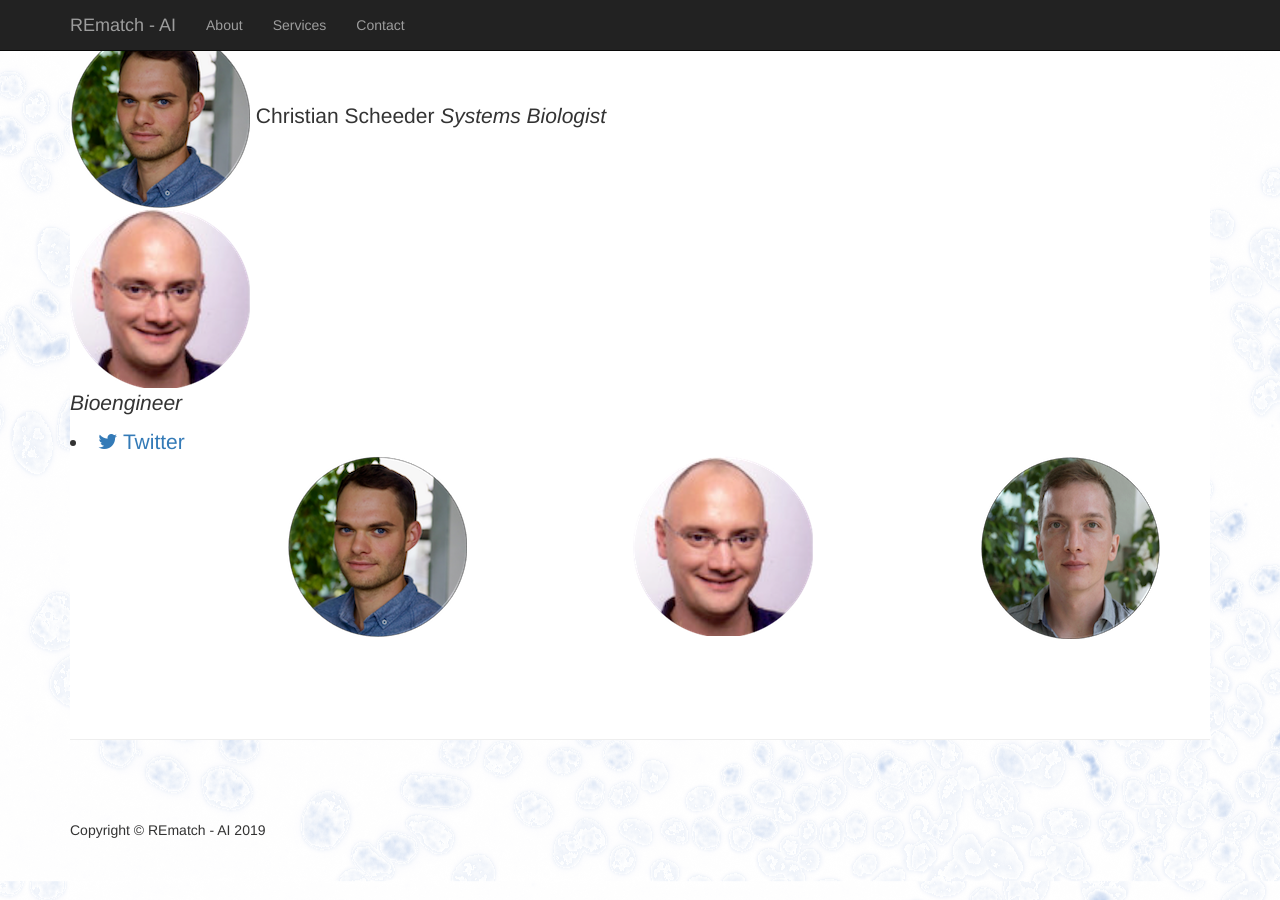
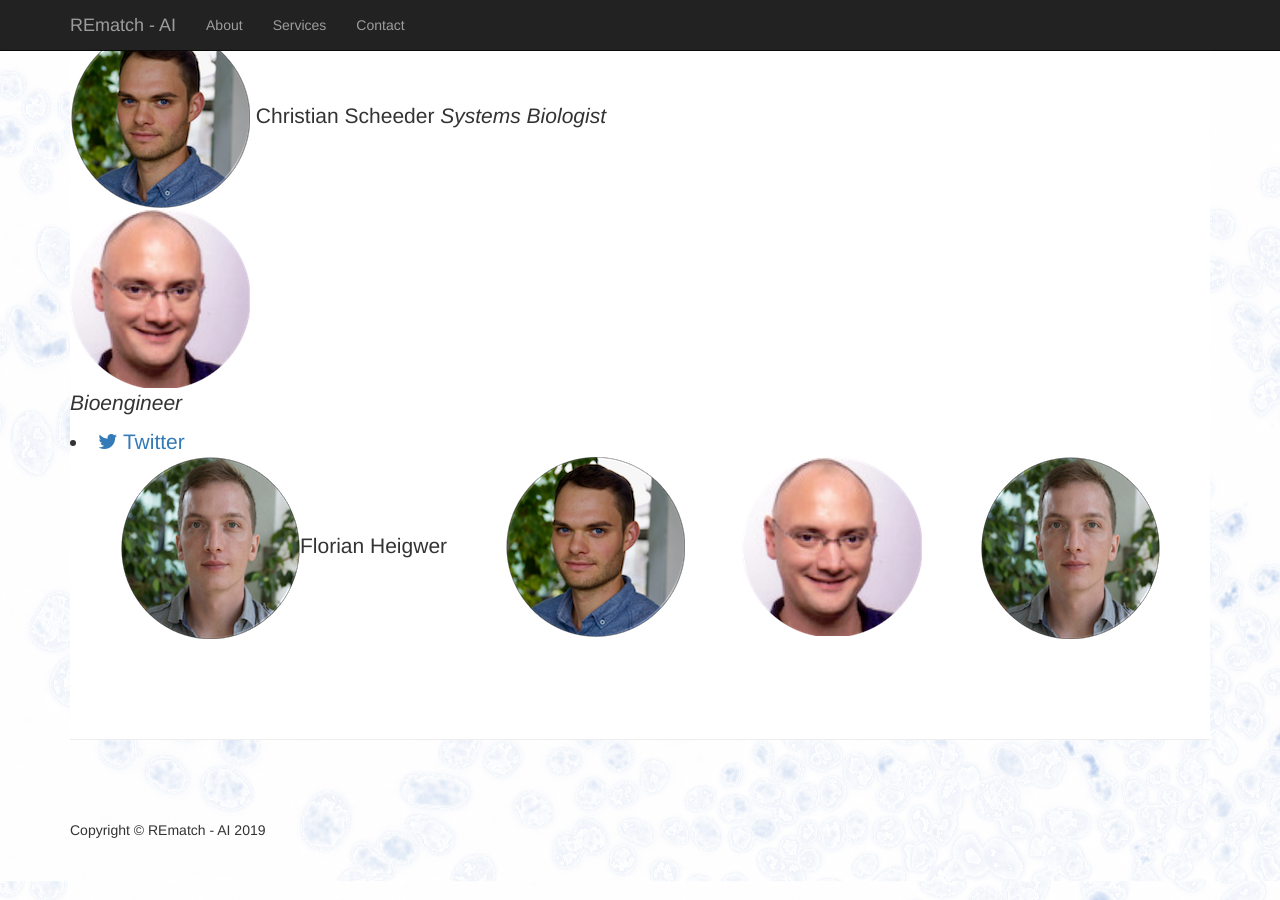
Before and after one commit to rematch-ai/rematch-ai.github.com, a Jekyll site: the page built from index.html, in a window 1280 px wide and 900 px high, scrolled down 2228 px. Built offline with Jekyll 4.4.1, drawn with Linux system fonts in a browser that asks for light colours; nearby versions of some CDN libraries.

Commit message:
trying to add text below the images, div inside the list didn't work

```diff
--- a/_includes/team.html
+++ b/_includes/team.html
@@ -1,7 +1,7 @@
 <div id="team-row">
   <div class="table" style="padding:0px 50px;">
       <ul id="team-list">
-          <li><div img src="/assets/images/people/flo_small.png" alt="Florian Heigwer"></div></li>
+          <li><img src="/assets/images/people/flo_small.png" alt="Florian Heigwer"/>Florian Heigwer</li>
           <li><img src="/assets/images/people/chris_small.png" alt="Christian Scheeder"></li>
           <li><img src="/assets/images/people/thilo_new_small.png" alt="Thilo"></li>
           <li><img src="/assets/images/people/flo_small.png" alt="Florian Heigwer"></li>
```
